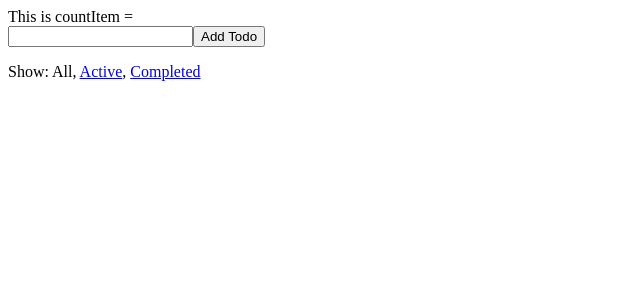
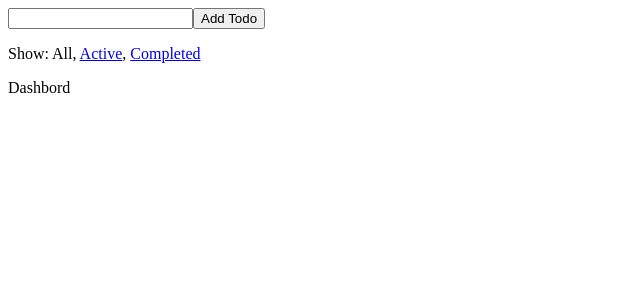
Before and after one commit to NantipatSoftEn/React-example, a React app: page / in a window 1280 px wide. Shown: the top 300 px of the page, without its empty margins (0-640 px from the left). Built offline with nearby package versions, Linux system fonts and the light colour scheme.

Commit message:
add Dashboard

```diff
--- a/src/components/Dashbord.js
+++ b/src/containers/Dashbord.js
@@ -1,7 +1,7 @@
 import React from 'react';
 const Item = () => (
     <div>
-        This is countItem =
+        Dashbord
     </div>
 );
 export default Item
--- a/src/routers/AppRouter.js
+++ b/src/routers/AppRouter.js
@@ -2,13 +2,14 @@ import React from 'react';
 import AddTodo from '../containers/AddTodo';
 import VisibleTodoList from '../containers/VisibleTodoList';
 import Footer from '../components/Footer';
-import Dashbord from '../components/Dashbord';
+import Dashbord from '../containers/Dashbord';
 const AppRouter = () => (
     <div>
-        <Dashbord />
+
         <AddTodo />
         <VisibleTodoList />
         <Footer />
+        <Dashbord />
     </div>
 );
 
```
